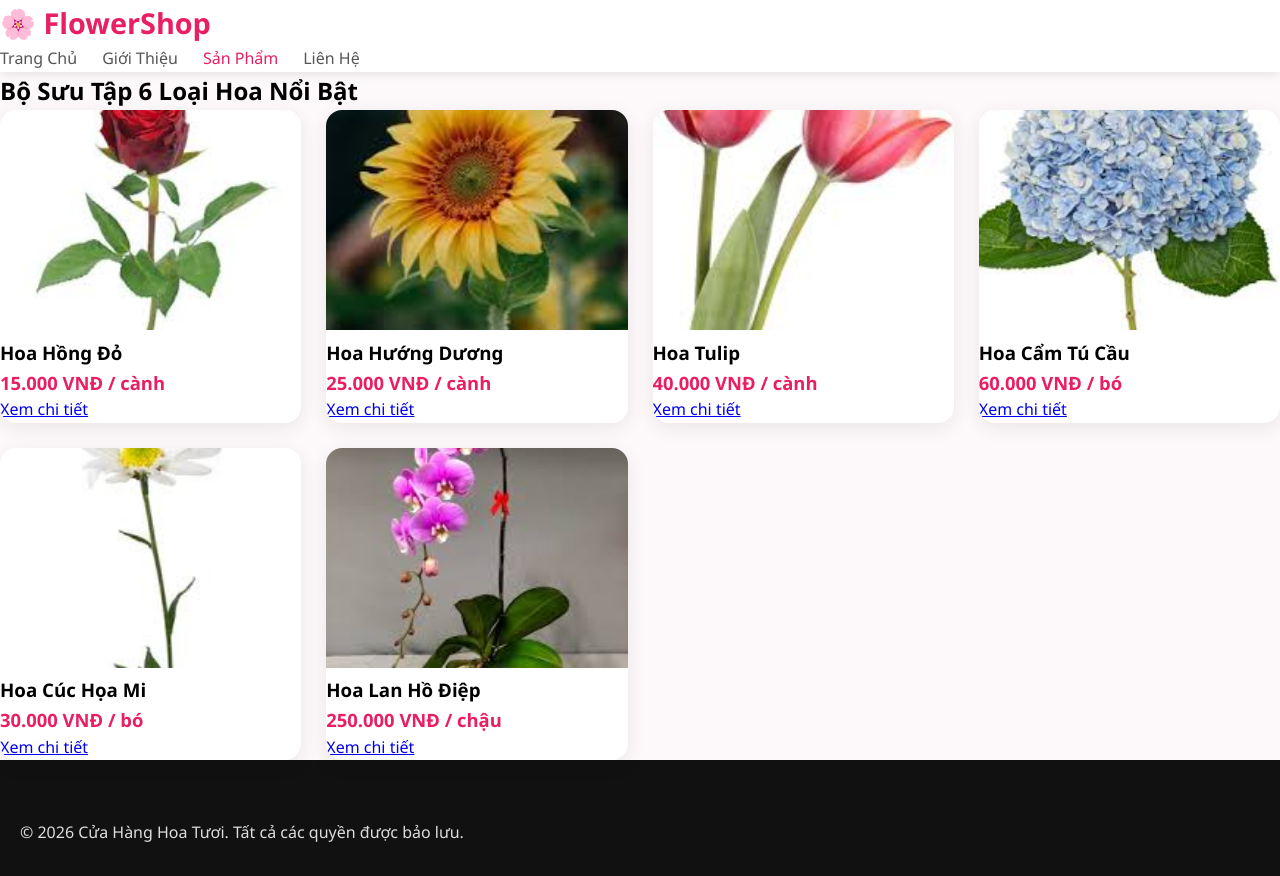
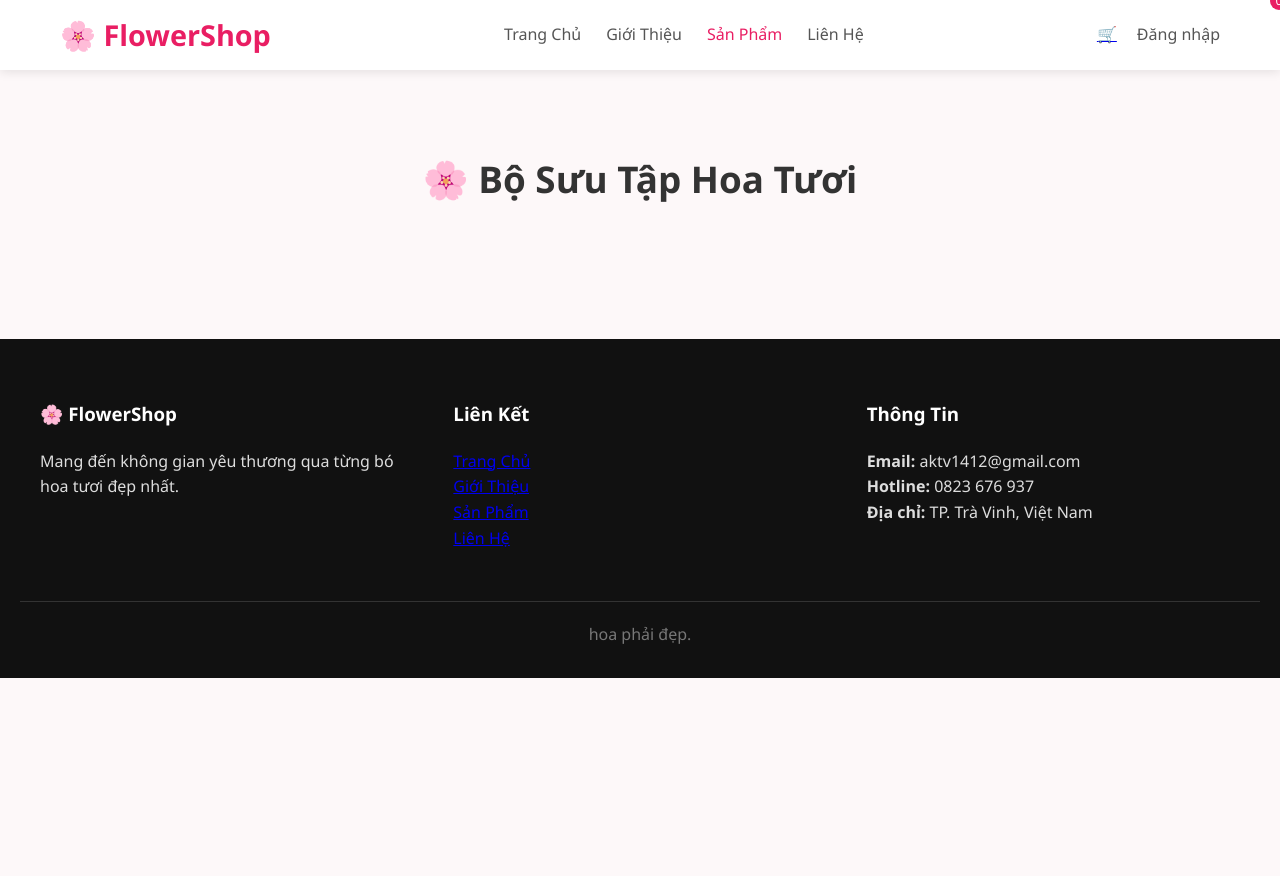
Before and after one commit to Khoa673/lap-trinh-wed, a plain HTML site: page html/san-pham.html in a window 1280 px wide. After the commit the page ends 800 px from the top, so only its background shows below. Drawn offline with Linux system fonts and the light colour scheme.

Commit message:
Update san-pham.html

```diff
--- a/html/san-pham.html
+++ b/html/san-pham.html
@@ -3,95 +3,55 @@
 <head>
     <meta charset="UTF-8">
     <meta name="viewport" content="width=device-width, initial-scale=1.0">
-    <title>Sản Phẩm - Danh Sách Hoa</title>
+    <title>Sản Phẩm - FlowerShop</title>
     <link rel="stylesheet" href="../css/style.css">
 </head>
 <body>
 
     <nav class="navbar">
-        <div class="logo">🌸 FlowerShop</div>
+        <div class="nav-container">
+            <a href="../index.html" class="logo">🌸 FlowerShop</a>
             <ul class="nav-links">
                 <li><a href="../index.html">Trang Chủ</a></li>
                 <li><a href="gioi-thieu.html">Giới Thiệu</a></li>
                 <li><a href="san-pham.html" class="active">Sản Phẩm</a></li>
                 <li><a href="lien-he.html">Liên Hệ</a></li>
             </ul>
+            <div style="display: flex; align-items: center; gap: 20px;">
+                <a href="gio-hang.html" class="cart-icon">🛒 <span id="cart-count" class="cart-count">0</span></a>
+                <a href="dang-nhap.html" style="color: #555; text-decoration: none;">Đăng nhập</a>
+            </div>
+        </div>
     </nav>
 
-    <main class="container">
-        <h2 class="page-title">Bộ Sưu Tập 6 Loại Hoa Nổi Bật</h2>
-
-       <div class="flower-grid">
-            <div class="flower-card">
-                <div class="flower-image-container">
-                    <img src="../assets/hoado.jfif" alt="Hoa Hồng Đỏ" class="flower-img">
-                </div>
-                <div class="flower-details">
-                    <h3>Hoa Hồng Đỏ</h3>
-                    <p class="flower-price">15.000 VNĐ / cành</p>
-                    <a href="chi-tiet.html?id=hoado" class="btn-detail">Xem chi tiết</a>
-                </div>
-            </div>
-
-            <div class="flower-card">
-                <div class="flower-image-container">
-                    <img src="../assets/hoaduong.jfif" alt="Hoa Hướng Dương" class="flower-img">
-                </div>
-                <div class="flower-details">
-                    <h3>Hoa Hướng Dương</h3>
-                    <p class="flower-price">25.000 VNĐ / cành</p>
-                    <a href="chi-tiet.html?id=hoaduong" class="btn-detail">Xem chi tiết</a>
-                </div>
-            </div>
-
-            <div class="flower-card">
-                <div class="flower-image-container">
-                    <img src="../assets/tulip.jfif" alt="Hoa Tulip" class="flower-img">
-                </div>
-                <div class="flower-details">
-                    <h3>Hoa Tulip</h3>
-                    <p class="flower-price">40.000 VNĐ / cành</p>
-                    <a href="chi-tiet.html?id=tulip" class="btn-detail">Xem chi tiết</a>
-                </div>
-            </div>
-
-            <div class="flower-card">
-                <div class="flower-image-container">
-                    <img src="../assets/tucau.jfif" alt="Hoa Cẩm Tú Cầu" class="flower-img">
-                </div>
-                <div class="flower-details">
-                    <h3>Hoa Cẩm Tú Cầu</h3>
-                    <p class="flower-price">60.000 VNĐ / bó</p>
-                    <a href="chi-tiet.html?id=tucau" class="btn-detail">Xem chi tiết</a>
-                </div>
-            </div>
-
-            <div class="flower-card">
-                <div class="flower-image-container">
-                    <img src="../assets/hoami.jfif" alt="Hoa Cúc Họa Mi" class="flower-img">
-                </div>
-                <div class="flower-details">
-                    <h3>Hoa Cúc Họa Mi</h3>
-                    <p class="flower-price">30.000 VNĐ / bó</p>
-                    <a href="chi-tiet.html?id=hoami" class="btn-detail">Xem chi tiết</a>
-                </div>
-            </div>
-
-            <div class="flower-card">
-                <div class="flower-image-container">
-                    <img src="../assets/diep.jfif" alt="Hoa Lan Hồ Điệp" class="flower-img">
-                </div>
-                <div class="flower-details">
-                    <h3>Hoa Lan Hồ Điệp</h3>
-                    <p class="flower-price">250.000 VNĐ / chậu</p>
-                    <a href="chi-tiet.html?id=diep" class="btn-detail">Xem chi tiết</a>
-                </div>
-            </div>
-        </div>
+    <main class="section">
+        <h2 class="section-title">🌸 Bộ Sưu Tập Hoa Tươi</h2>
+        <div id="flower-grid" class="flower-grid"></div>
     </main>
 
     <footer class="footer">
-        <p>&copy; 2026 Cửa Hàng Hoa Tươi. Tất cả các quyền được bảo lưu.</p>
+        <div class="footer-grid">
+            <div>
+                <h3>🌸 FlowerShop</h3>
+                <p>Mang đến không gian yêu thương qua từng bó hoa tươi đẹp nhất.</p>
+            </div>
+            <div>
+                <h3>Liên Kết</h3>
+                <p><a href="../index.html">Trang Chủ</a></p>
+                <p><a href="gioi-thieu.html">Giới Thiệu</a></p>
+                <p><a href="san-pham.html">Sản Phẩm</a></p>
+                <p><a href="lien-he.html">Liên Hệ</a></p>
+            </div>
+            <div>
+                <h3>Thông Tin</h3>
+                <p><strong>Email:</strong> aktv1412@gmail.com</p>
+                <p><strong>Hotline:</strong> 0823 676 937</p>
+                <p><strong>Địa chỉ:</strong> TP. Trà Vinh, Việt Nam</p>
+            </div>
+        </div>
+        <div style="text-align:center; margin-top:50px; padding-top:20px; border-top:1px solid #333; color:#777;">
+            hoa phải đẹp.
+        </div>
     </footer>
 
     <script src="../js/script.js"></script>
```
Lines whose indentation alone changed are shown as unchanged.
